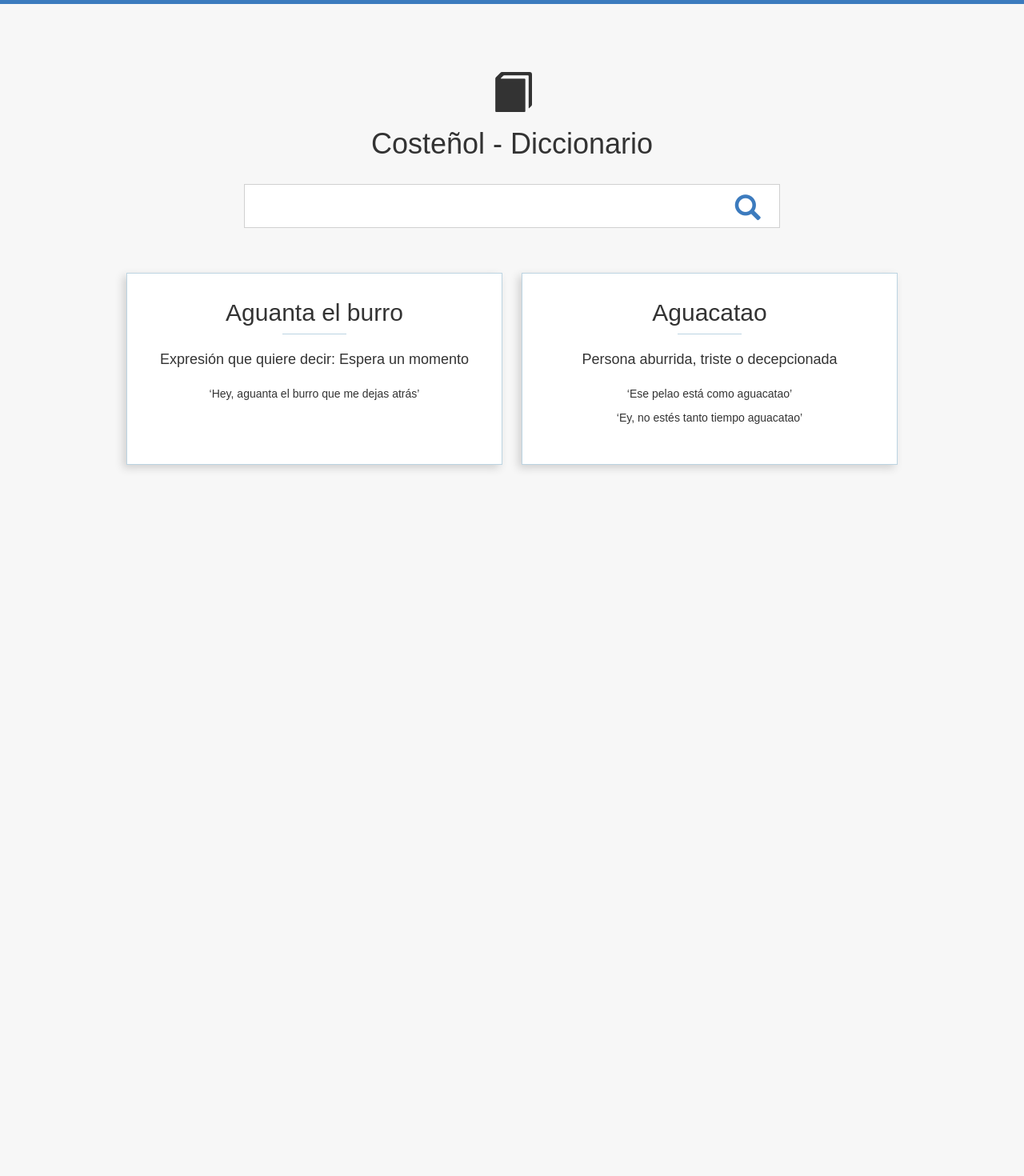
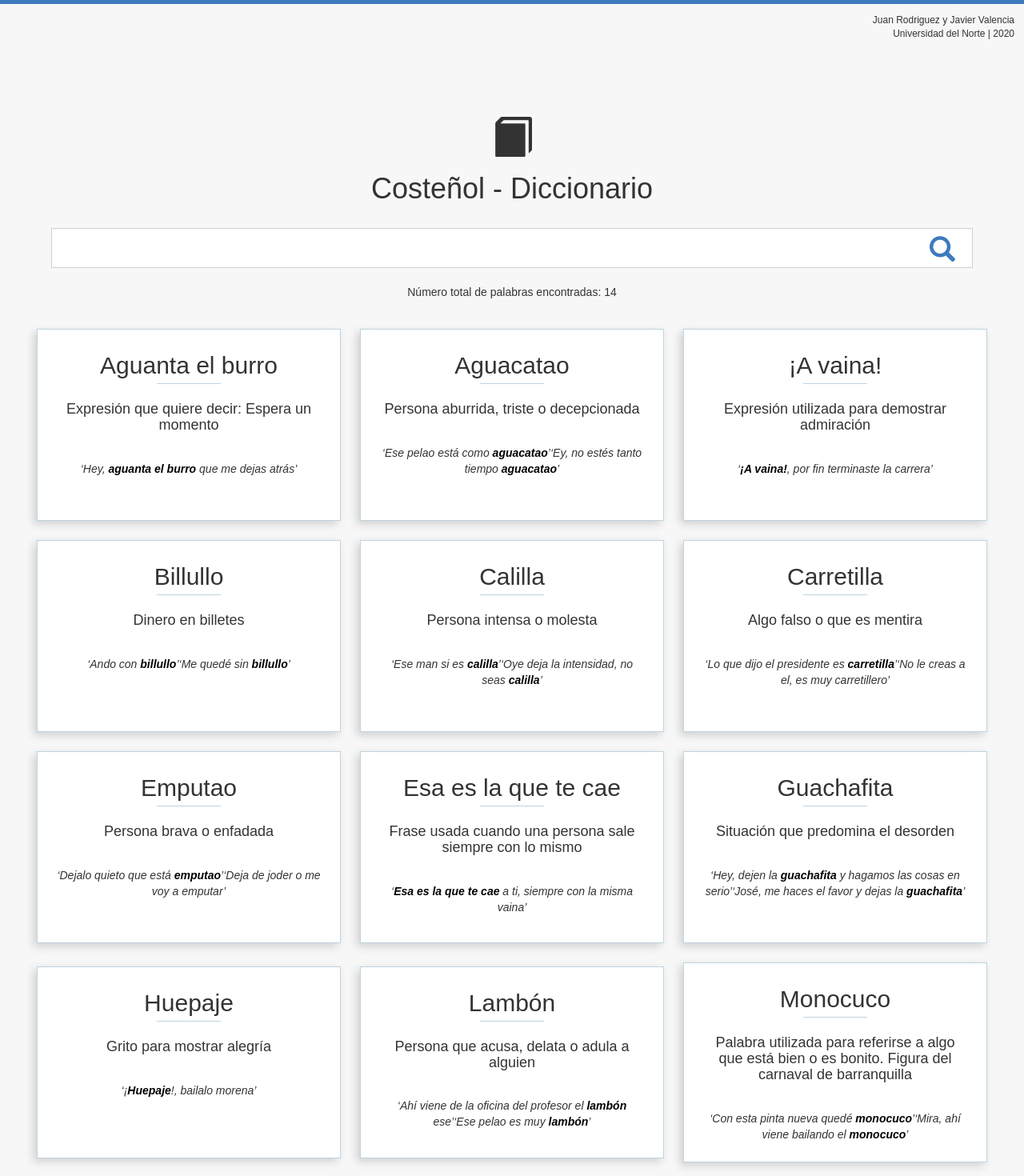
Before and after one commit to sjdonado/monocuco, a React (Create React App) app: page / in a window 1280 px wide. Shown: the top 1470 px of the page at 80% size. Before the commit the page ends 800 px from the top, so only its background shows below. Built offline with nearby package versions, Linux system fonts and the light colour scheme.

Commit message:
feat: Search engine
 - Add Highlighter & accents lib
 - Refactor styles

```diff
--- a/package.json
+++ b/package.json
@@ -10,7 +10,9 @@
     "prop-types": "^15.7.2",
     "react": "^16.13.1",
     "react-dom": "^16.13.1",
-    "react-scripts": "3.4.1"
+    "react-highlight-words": "^0.16.0",
+    "react-scripts": "3.4.1",
+    "remove-accents": "^0.4.2"
   },
   "scripts": {
     "start": "react-scripts start",
--- a/src/App.jsx
+++ b/src/App.jsx
@@ -1,4 +1,6 @@
 import React, { useState } from 'react';
+import accents from 'remove-accents';
+
 import './App.scss';
 
 import Search from './components/Search';
@@ -6,10 +8,21 @@ import Word from './components/Word';
 
 import words from './data.json';
 
+const Info = () => (
+  <div className="info">
+    <span>
+      <a href="https://github.com/sjdonado" target="_blank" rel="noopener noreferrer">Juan Rodriguez</a>
+      {' y '}
+      <a href="https://github.com/jvalenciae" target="_blank" rel="noopener noreferrer">Javier Valencia</a>
+    </span>
+    <span>Universidad del Norte | 2020</span>
+  </div>
+);
+
 const Title = () => (
   <>
     <span className="glyphicon glyphicon-book" style={{ fontSize: '50px' }} />
-    <h1 className="navigation-index-link__header--column">Costeñol - Diccionario</h1>
+    <h1 className="title">Costeñol - Diccionario</h1>
   </>
 );
 
@@ -17,19 +30,35 @@ function App() {
   const [filteredWords, setFilteredWords] = useState(words);
   const [currentWord, setCurrentWord] = useState('');
 
+  const handleUpdate = (word) => {
+    const parsedWord = accents.remove(word).toLowerCase();
+    setFilteredWords(words.filter(({ text }) => {
+      const parsedText = text.toLocaleLowerCase();
+      return parsedText.includes(parsedWord) || parsedText.includes(word.toLowerCase());
+    }));
+    setCurrentWord(word);
+  };
+
   return (
     <div className="body-top-highlight">
-      <div className="navigation-wrapper--column">
+      <Info />
+      <div className="navigation-wrapper">
         <Title />
         <Search
           word={currentWord}
-          onUpdateWord={setCurrentWord}
-          onSubmitWord={(word) => console.log('word', word)}
+          onUpdateWord={handleUpdate}
         />
+        <span>
+          {`Número total de palabras encontradas: ${filteredWords.length}`}
+        </span>
       </div>
       <div className="content-wrapper">
         {filteredWords.map((word) => (
-          <Word key={word.title} word={word} />
+          <Word
+            key={word.text}
+            word={word}
+            currentWord={currentWord}
+          />
         ))}
       </div>
     </div>
--- a/src/App.scss
+++ b/src/App.scss
@@ -13,7 +13,6 @@ a:visited,
 a:active,
 a:focus {
 	color: inherit;
-	text-decoration: none;
 	outline: inherit;
 }
 .body-top-highlight {
@@ -24,12 +23,16 @@ a:focus {
 	flex-direction: column;
 	justify-content: space-between;
 }
-.navigation-wrapper--column {
-	height: 300px;
+.navigation-wrapper {
 	display: flex;
 	flex-direction: column;
 	justify-content: flex-end;
 	align-items: center;
+	height: 300px;
+	margin-top: 12px;
+	.title {
+		text-align: center;
+	}
 }
 .content-wrapper {
 	width: 100%;
@@ -37,51 +40,38 @@ a:focus {
 	flex-wrap: wrap;
 	justify-content: center;
 	align-items: center;
-	margin-top: 24px;
+	margin: 24px auto;
 }
-.get-word-wrapper {
+.search-wrapper {
 	display: flex;
 	justify-content: center;
 	align-items: center;
 	margin: 20px;
+	width: 90%;
 }
-.get-word__input {
-	height: 55px;
-	width: 590px;
+.search__input {
+	width: 100%;
+	height: 50px;
 	border: 1px solid #d0d0d0;
 	border-right: none;
-	line-height: 30px;
-	font-size: 30px;
-	padding: 0px 0px 0px 80px;
-	text-align: center;
+	line-height: 22px;
+	font-size: 22px;
+	text-align: left;
+	padding-left: 7px;
 	outline: none;
 }
-.get-word__button {
-	height: 55px;
+.search__button {
+	height: 50px;
 	width: 80px;
 	border: 1px solid #d0d0d0;
 	border-left: none;
 	background-color: #ffffff;
 	outline: none;
 }
-.get-word__button-icon {
+.search__button-icon {
 	font-size: xx-large;
 	color: #3c7bbe;
 	vertical-align: middle;
-}
-.loading-wrapper {
-	text-align: center;
-	margin-bottom: auto;
-}
-.loading__header {
-	font-size: 65px;
-}
-.definitions-wrapper {
-	text-align: center;
-	max-width: 1200px;
-	margin: 40px auto;
-	height: 100%;
-	flex: 1;
 }
 .word-header-wrapper {
 	display: flex;
@@ -100,15 +90,22 @@ a:focus {
 	align-items: center;
 	justify-content: flex-start;
 	text-align: center;
-	height: 240px;
-	width: 470px;
+	min-height: 240px;
+	width: 380px;
 	border: 1px solid #bcd4e2;
 	box-shadow: -4px 4px 10px #d0d0d0;
 	background-color: white;
 	margin: 12px;
-	padding-top: 12px;
+	padding: 24px;
+	span {
+		font-size: 30px;
+	}
 	.examples-list {
-		margin-top: 12px;
+		margin-top: 24px;
+		font-style: italic;
+		span {
+			font-size: 14px;
+		}
 	}
 }
 .wod-link {
@@ -125,15 +122,24 @@ a:focus {
 	width: 80px;
 	margin-bottom: 12px;
 }
-.github-icon-footer {
-	text-align: center;
-	height: auto;
+.highlight {
+  background-color: #ffd54f;
+}
+.example-highlight {
+	background-color: inherit;
+	font-weight: bold;
+	padding: 0;
+}
+.counter {
+	text-align: right;
+}
+.info {
 	display: flex;
+	width: 100%;
+	justify-content: flex-start;
+	align-items: flex-end;
 	flex-direction: column;
-	justify-content: center;
-	width: 100%;
-	margin-bottom: 20px;
+	height: 100%;
+	padding: 12px;
+	font-size: 12px;
 }
-.github-icon {
-	font-size: 32px;
-}
--- a/src/components/Search.jsx
+++ b/src/components/Search.jsx
@@ -2,24 +2,16 @@ import React from 'react';
 import PropTypes from 'prop-types';
 import '../App.scss';
 
-function Button() {
-  return (
-    <button className="get-word__button" type="submit">
-      <span className="glyphicon glyphicon-search get-word__button-icon" aria-hidden="true" />
-    </button>
-  );
-}
-
 function Input({ onUpdateWord, word }) {
   return (
     <input
-      id="get-word-input"
-      className="get-word__input"
+      id="search-input"
+      className="search__input"
       type="text"
       autoComplete="off"
       autoCapitalize="off"
       autoCorrect="off"
-      onChange={(e) => onUpdateWord(e.target.value.toLowerCase())}
+      onChange={(e) => onUpdateWord(e.target.value)}
       value={word}
     />
   );
@@ -30,26 +22,20 @@ Input.propTypes = {
   word: PropTypes.string.isRequired,
 };
 
-function Search({ onUpdateWord, word, onSubmitWord }) {
-  const handleSubmit = (e) => {
-    e.preventDefault();
-    onSubmitWord(word);
-  };
-
+function Search({ onUpdateWord, word }) {
   return (
-    <form onSubmit={handleSubmit}>
-      <div className="get-word-wrapper">
-        <Input onUpdateWord={onUpdateWord} word={word} />
-        <Button />
-      </div>
-    </form>
+    <div className="search-wrapper">
+      <Input onUpdateWord={onUpdateWord} word={word} />
+      <button className="search__button" type="button">
+        <span className="glyphicon glyphicon-search search__button-icon" aria-hidden="true" />
+      </button>
+    </div>
   );
 }
 
 Search.propTypes = {
   word: PropTypes.string.isRequired,
   onUpdateWord: PropTypes.func.isRequired,
-  onSubmitWord: PropTypes.func.isRequired,
 };
 
 export default Search;
--- a/src/components/Word.jsx
+++ b/src/components/Word.jsx
@@ -1,15 +1,28 @@
 import React from 'react';
 import PropTypes from 'prop-types';
+import Highlighter from 'react-highlight-words';
+import accents from 'remove-accents';
 
-function Word({ word }) {
+function Word({ word, currentWord }) {
   return (
     <div className="wod-view-wrapper">
-      <h2>{word.text}</h2>
+      <Highlighter
+        highlightClassName="highlight"
+        searchWords={[currentWord, accents.remove(currentWord)]}
+        autoEscape
+        textToHighlight={word.text}
+      />
       <div className="underline" />
       <h4>{word.meaning}</h4>
       <div className="examples-list">
         {word.examples.map((example) => (
-          <p key={example}>{example}</p>
+          <Highlighter
+            key={example}
+            highlightClassName="example-highlight"
+            searchWords={[word.text.toLowerCase()]}
+            autoEscape
+            textToHighlight={example}
+          />
         ))}
       </div>
     </div>
@@ -22,6 +35,11 @@ Word.propTypes = {
     meaning: PropTypes.string.isRequired,
     examples: PropTypes.arrayOf(PropTypes.string).isRequired,
   }).isRequired,
+  currentWord: PropTypes.string,
+};
+
+Word.defaultProps = {
+  currentWord: null,
 };
 
 export default Word;
--- a/src/data.json
+++ b/src/data.json
@@ -13,5 +13,97 @@
       "‘Ese pelao está como aguacatao’",
       "‘Ey, no estés tanto tiempo aguacatao’"
     ]
+  },
+  {
+    "text": "¡A vaina!",
+    "meaning": "Expresión utilizada para demostrar admiración",
+    "examples": [
+      "‘¡A vaina!, por fin terminaste la carrera’"
+    ]
+  },
+  {
+    "text": "Billullo",
+    "meaning": "Dinero en billetes",
+    "examples": [
+      "‘Ando con billullo’",
+      "‘Me quedé sin billullo’"
+    ]
+  },
+  {
+    "text": "Calilla",
+    "meaning": "Persona intensa o molesta",
+    "examples": [
+      "‘Ese man si es calilla’",
+      "‘Oye deja la intensidad, no seas calilla’"
+    ]
+  },
+  {
+    "text": "Carretilla",
+    "meaning": "Algo falso o que es mentira",
+    "examples": [
+      "‘Lo que dijo el presidente es carretilla’",
+      "‘No le creas a el, es muy carretillero’"
+    ]
+  },
+  {
+    "text": "Emputao",
+    "meaning": "Persona brava o enfadada",
+    "examples": [
+      "‘Dejalo quieto que está emputao’",
+      "‘Deja de joder o me voy a emputar’"
+    ]
+  },
+  {
+    "text": "Esa es la que te cae",
+    "meaning": "Frase usada cuando una persona sale siempre con lo mismo",
+    "examples": [
+      "‘Esa es la que te cae a ti, siempre con la misma vaina’"
+    ]
+  },
+  {
+    "text": "Guachafita",
+    "meaning": "Situación que predomina el desorden",
+    "examples": [
+      "‘Hey, dejen la guachafita y hagamos las cosas en serio’",
+      "‘José, me haces el favor y dejas la guachafita’"
+    ]
+  },
+  {
+    "text": "Huepaje",
+    "meaning": "Grito para mostrar alegría",
+    "examples": [
+      "‘¡Huepaje!, bailalo morena’"
+    ]
+  },
+  {
+    "text": "Lambón",
+    "meaning": "Persona que acusa, delata o adula a alguien",
+    "examples": [
+      "‘Ahí viene de la oficina del profesor el lambón ese’",
+      "‘Ese pelao es muy lambón’"
+    ]
+  },
+  {
+    "text": "Monocuco",
+    "meaning": "Palabra utilizada para referirse a algo que está bien o es bonito. Figura del carnaval de barranquilla",
+    "examples": [
+      "‘Con esta pinta nueva quedé monocuco’",
+      "‘Mira, ahí viene bailando el monocuco’"
+    ]
+  },
+  {
+    "text": "Pasarse de piña",
+    "meaning": "Expresión que significa: abusar de la confianza de una persona o sacar provecho de alguien",
+    "examples": [
+      "‘Yo te ayudo con el trabajo, pero no te pases de piña’"
+    ]
+  },
+  {
+    "text": "Rayúo",
+    "meaning": "hace referencia a una persona sobre motivada",
+    "examples": [
+      "‘Anda rayúo con el regalo que le dieron’",
+      "‘Ese rayúo no se quita la camiseta nueva ni para dormir’"
+    ]
   }
 ]
```
Also changed, not shown: 1 other file (tests, documents, lock files or other folders).
